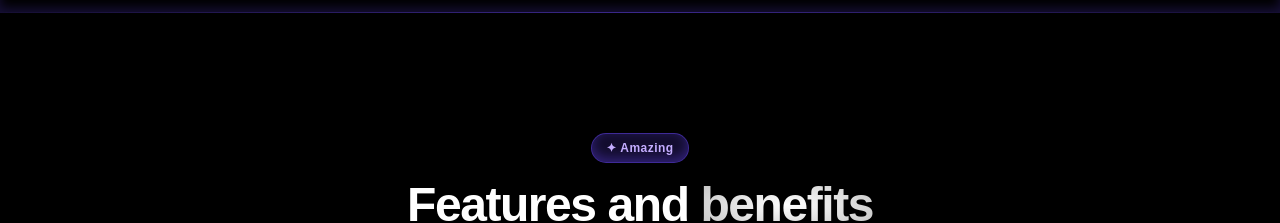
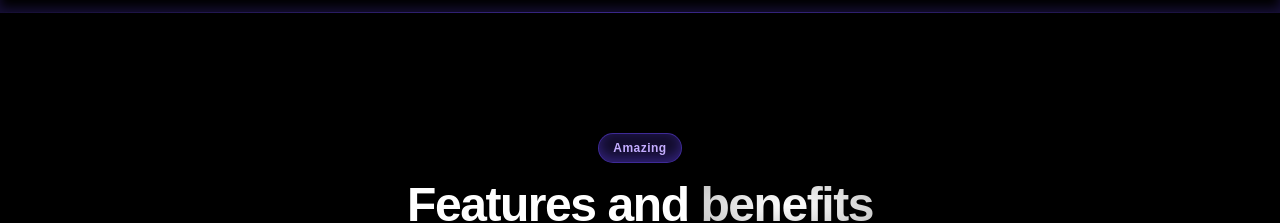
Before and after one commit to AAMNWW/Animify, a React (Vite) app: page / in a window 1280 px wide. Shown: the part 1180-1403 px from the top of the page. Built offline with nearby package versions, Linux system fonts and the light colour scheme; a web font is replaced by a local one.

Commit message:
font change

```diff
--- a/src/components/Features.jsx
+++ b/src/components/Features.jsx
@@ -212,7 +212,7 @@ export default function Features() {
 
       {/* HEADER */}
       <div className="features-header reveal">
-        <div className="sec-badge">✦ Amazing</div>
+        <div className="sec-badge"> Amazing</div>
         <h2 className="feat-sec-title">
           Features and <span className="feat-dim-grad">benefits</span>
         </h2>
```
